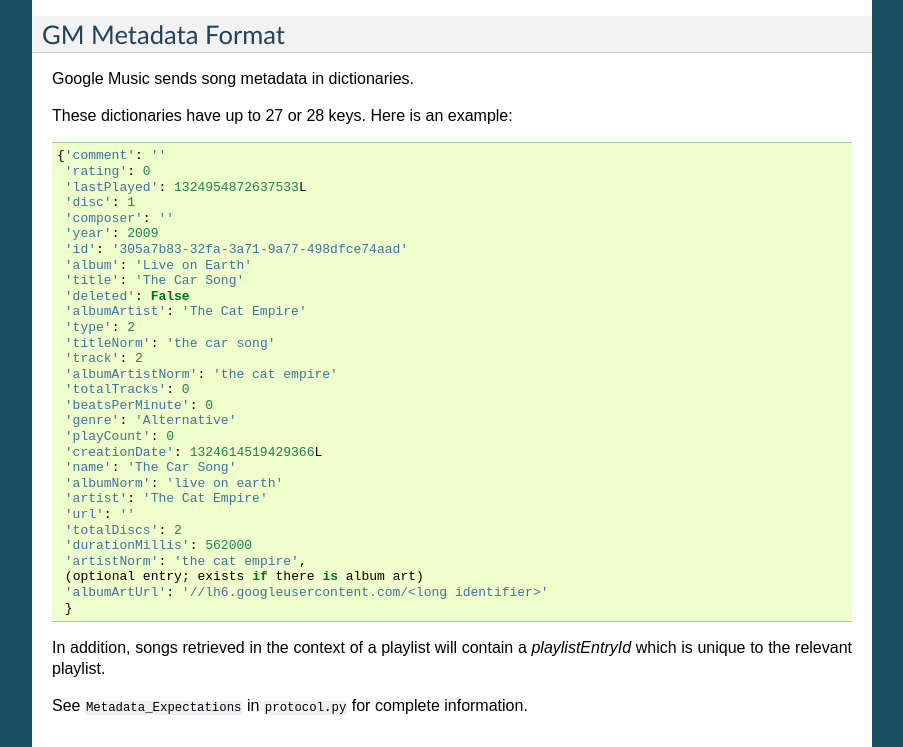
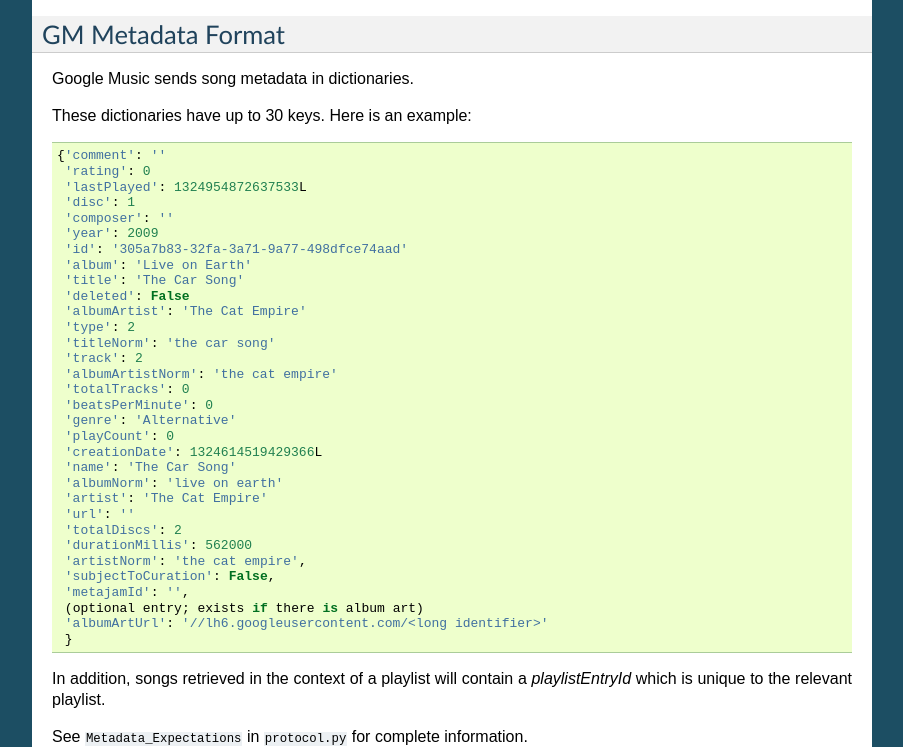
Before and after one commit to simon-weber/gmusicapi, a Sphinx documentation site: the page built from docs/source/index.rst, in a window 1280 px wide and 900 px high, scrolled down 1121 px, cut to the strip 153-900 px from the top of the window. Shown: the whole strip, without its empty margins (198-1101 px from the left). Built offline with Sphinx 7.4.7, drawn with Linux system fonts in a browser that asks for light colours; some of the changed lines change nothing that is shown.

```diff
--- a/docs/source/index.rst
+++ b/docs/source/index.rst
@@ -24,24 +24,17 @@
 Song uploading, downloading, and streaming
 ------------------------------------------
 .. autoclass:: Api
-    :members: get_song_download_info, get_stream_url
-
-    .. automethod:: upload(filenames)
+    :members: get_song_download_info, get_stream_url, upload
 
 Playlist manipulation
 ---------------------
 .. autoclass:: Api
-    :members: change_playlist, change_playlist_name, create_playlist, delete_playlist, add_songs_to_playlist
-
-    .. .. automethod:: add_songs_to_playlist(playlist_id, song_ids)
-    .. automethod:: remove_songs_from_playlist(playlist_id, sids_to_match)
+    :members: change_playlist, change_playlist_name, create_playlist, delete_playlist, add_songs_to_playlist, remove_songs_from_playlist
 
 Song manipulation
 -----------------
 .. autoclass:: Api
-
-    .. automethod:: change_song_metadata(songs)
-    .. automethod:: delete_songs(song_ids)
+    :members: change_song_metadata, delete_songs
 
 
 Searching
@@ -55,7 +48,7 @@
 
 Google Music sends song metadata in dictionaries.
 
-These dictionaries have up to 27 or 28 keys. Here is an example::
+These dictionaries have up to 30 keys. Here is an example::
 
     {'comment': ''
      'rating': 0
@@ -84,6 +77,8 @@
      'totalDiscs': 2
      'durationMillis': 562000
      'artistNorm': 'the cat empire',
+     'subjectToCuration': False,
+     'metajamId': '',
      (optional entry; exists if there is album art)
      'albumArtUrl': '//lh6.googleusercontent.com/<long identifier>'
      }
```
Also changed, not shown: docs/source/conf.py (+0 -32 lines).
